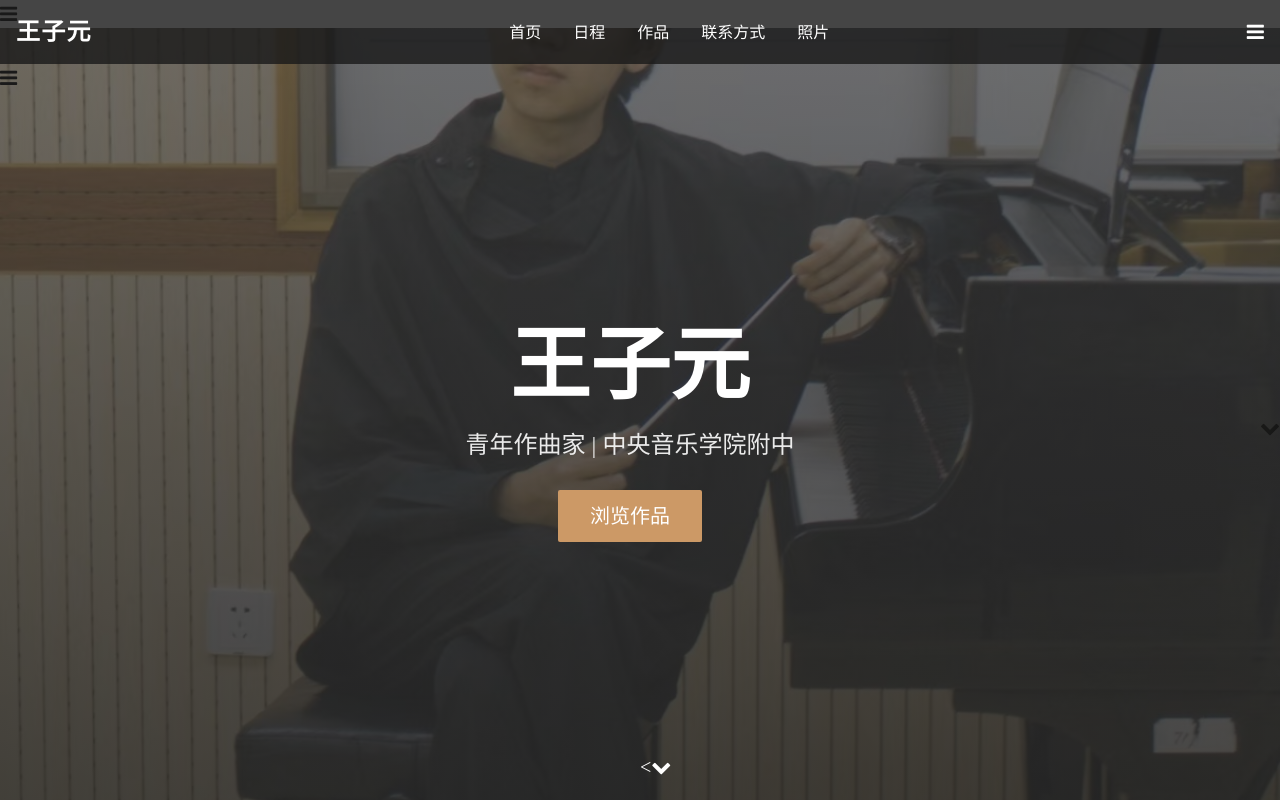
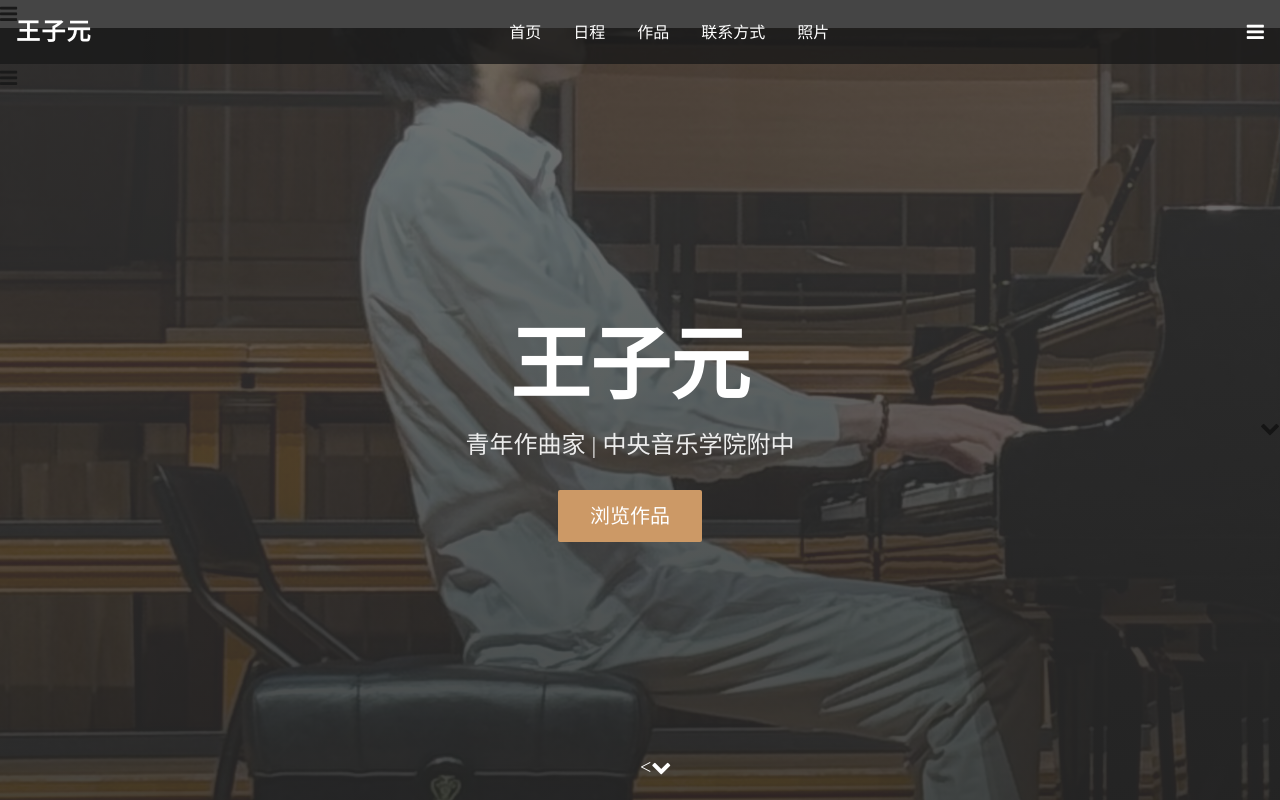
Before and after one commit to WangZiYuan2008/WangZiYuan2008.github.io, a plain HTML site: page index.html in a window 1280 px wide. Shown: the top 800 px of the page. Drawn offline with nearby package versions, Linux system fonts and the light colour scheme.

Commit message:
Update index.html

```diff
--- a/index.html
+++ b/index.html
@@ -68,7 +68,7 @@
         请将照片放入项目目录的「images」文件夹，命名为「hero-photo.jpg」
         或替换为实际路径（支持本地路径或网络URL）
       -->
-      <img src="file/WechatIMG1036.jpg" alt="个人照片背景" class="w-full h-full object-cover opacity-70"
+      <img src="IMG_3018.jpeg" alt="个人照片背景" class="w-full h-full object-cover opacity-70"
       >
       <div class="absolute inset-0 bg-gradient-to-b from-primary/60 to-primary/80"></div>
     </div>
```
